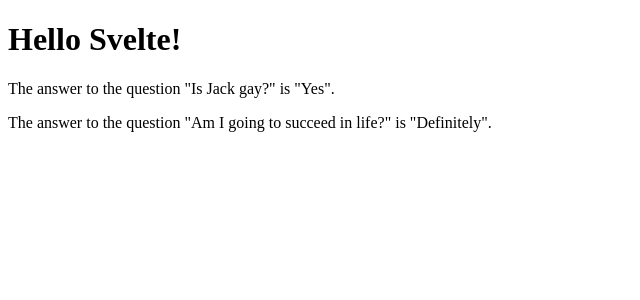
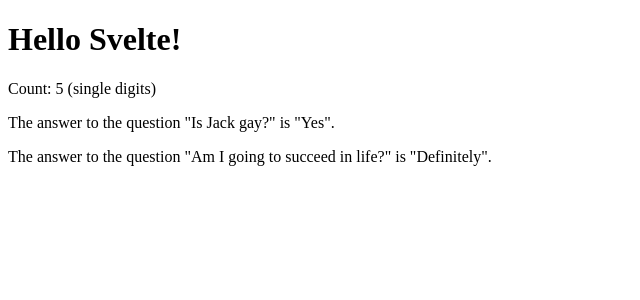
Before and after one commit to piggypiggyyoinkyoink/experimentation, a SvelteKit app in the folder svelte/: page / in a window 1280 px wide. Shown: the top 300 px of the page, without its empty margins (0-640 px from the left). Built offline with nearby package versions, Linux system fonts and the light colour scheme.

Commit message:
Svelte tutorial contd

```diff
--- /dev/null
+++ b/svelte/src/lib/components/counter.svelte
@@ -0,0 +1,14 @@
+<script>
+    let count = $state({
+        value: 0,
+        note: "single digits",
+    });
+    setInterval(()=>{
+        count.value++;
+        if (count.value > 9){
+            count.note = `${count.value.toString().length} digits`;
+        }
+    }, 1000);
+</script>
+
+<p>Count: {count.value} ({count.note})</p>
--- a/svelte/src/routes/+page.svelte
+++ b/svelte/src/routes/+page.svelte
@@ -1,6 +1,7 @@
 <script>
     import Hello from "$lib/components/hello.svelte"
     import QuestionAndAnswer from "$lib/components/questionAndAnswer.svelte";
+    import Counter from "$lib/components/counter.svelte";
     function getAnswer(){
         let list = ["Yes", "Definitely", "Absolutely", "100%"]
         return list[Math.floor(Math.random()*list.length)]
@@ -12,5 +13,6 @@
 </script>
 
 <Hello />
+<Counter />
 <QuestionAndAnswer {...qa}/>
 <QuestionAndAnswer/>
```
